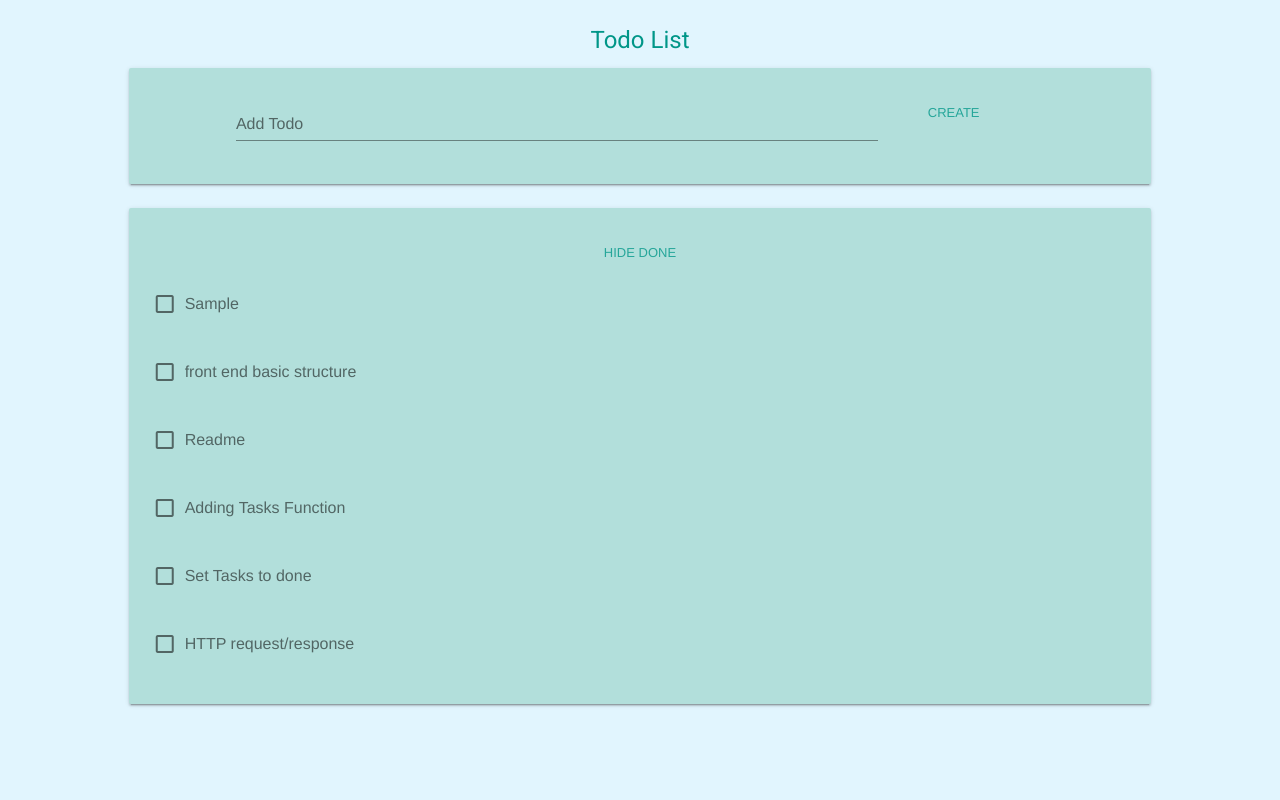
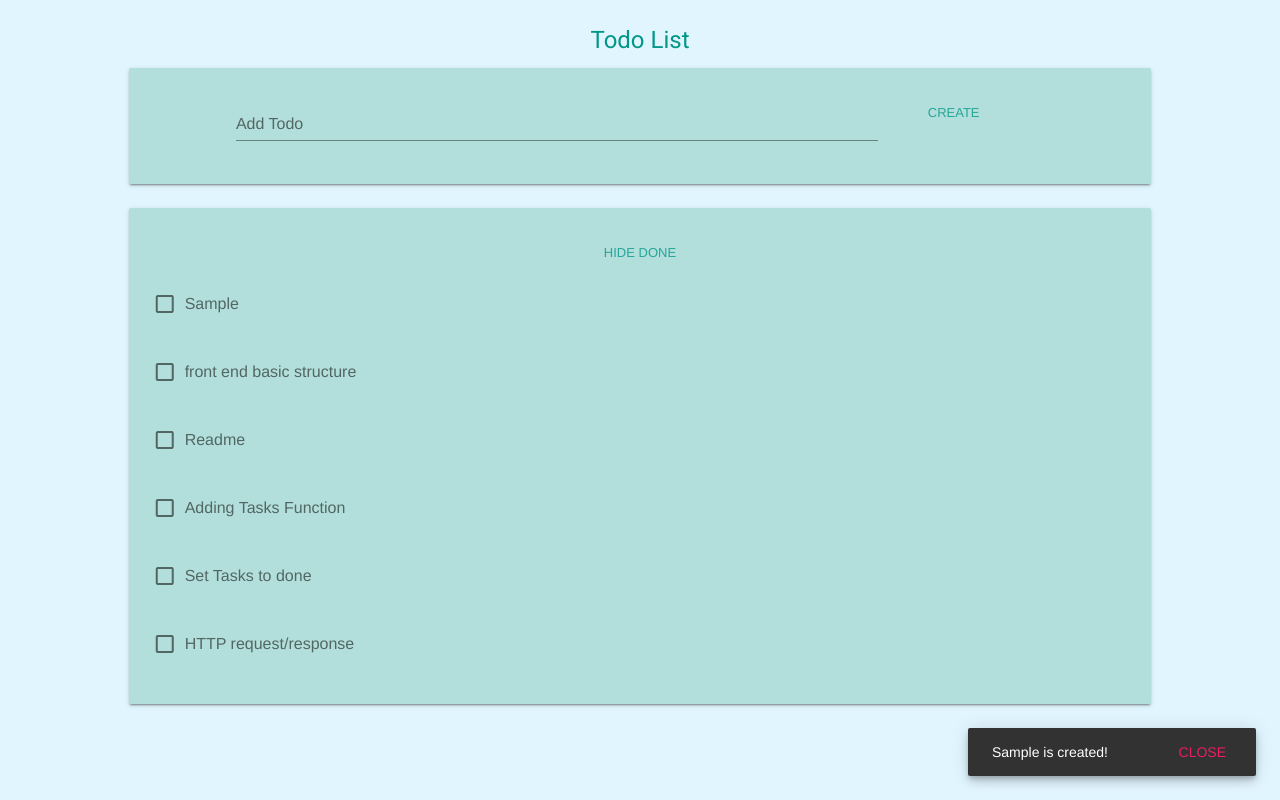
Before and after one commit to 0x3fc/todo-list, a Vue app: page / in a window 1280 px wide. Both pictures are taken after typing "Sample" into the empty fields and a click on the button "CREATE". Built offline with nearby package versions, Linux system fonts and the light colour scheme.

Commit message:
TDLS-5: Simple Validation

```diff
--- a/src/components/CreateTodo.vue
+++ b/src/components/CreateTodo.vue
@@ -1,4 +1,5 @@
 <template>
+    <div>
         <v-container fluid grid-list-xl text-xs-cente>
             <v-layout row wrap>
                 <v-flex xs8 offset-xs1>
@@ -9,19 +10,37 @@
                 </v-flex>
             </v-layout>
         </v-container>
+        <v-snackbar bottom right v-model="snackbar">
+            {{ snackbarMsg }}
+            <v-btn flat color="pink" @click.native="snackbar = false">Close</v-btn>
+        </v-snackbar>
+    </div>
 </template>
 
 <script>
 export default {
     data() {
         return {
-            task: ''
+            task: '',
+            snackbar: false,
+            snackbarMsg: '',
         }
     },
     methods: {
         createTodo(task) {
+            /* Simple validation */
+            if (task.length <= 0) {
+                this.$data.snackbarMsg = 'Task name cannot be empty.';
+                this.$data.snackbar = true;
+            } else if (task.length > 30) {
+                this.$data.snackbarMsg = 'Task name cannot excess 30 characters.';
+                this.$data.snackbar = true;
+            } else {
                 this.$store.commit('createTodo', task);
                 this.$data.task = '';
+                this.$data.snackbarMsg = task + ' is created!';
+                this.$data.snackbar = true;
+            }
         }
     }
 }
```
Lines whose indentation alone changed are shown as unchanged.
